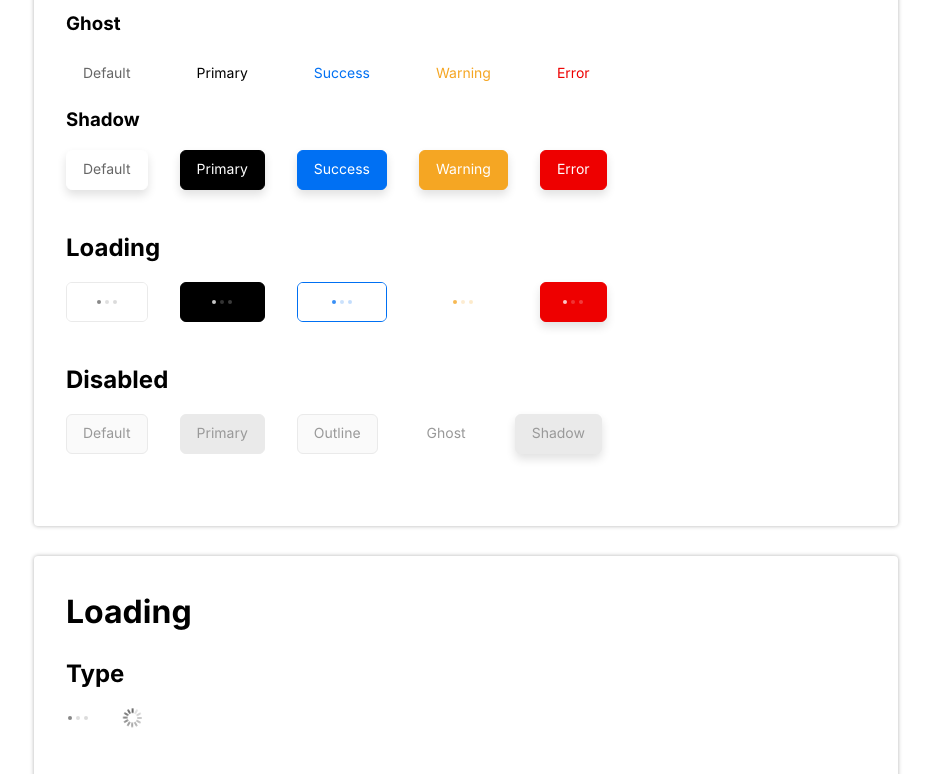
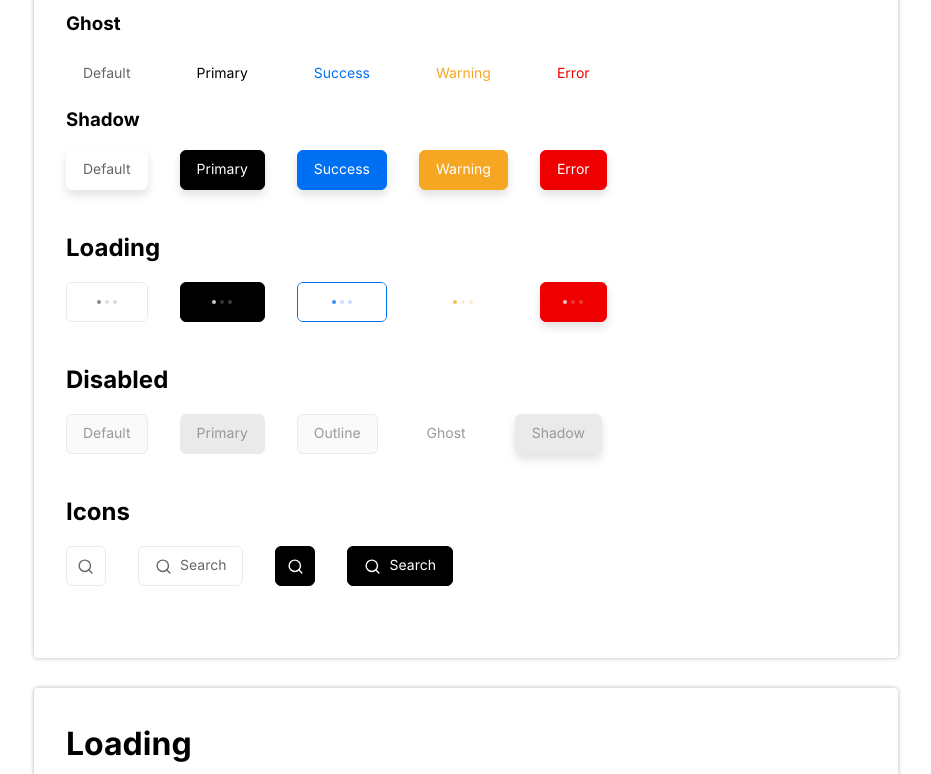
Before and after one commit to bohdev95/react-raw-ui, a React app: page / in a window 1280 px wide. Shown: the part 538-1312 px from the top of the page, without its empty margins (174-1105 px from the left). Built offline with nearby package versions, Linux system fonts and the light colour scheme.

Commit message:
feat(Button): add icon in button

```diff
--- a/components/Button/Button.styles.ts
+++ b/components/Button/Button.styles.ts
@@ -23,17 +23,17 @@ export const useButtonStyles = (props: ButtonProps): ButtonStyles => {
     sm: {
       fontSize: '12px',
       height: '34px',
-      padding: '0 12px',
+      horizontalPadding: '12px',
     },
     md: {
       fontSize: '14px',
       height: '40px',
-      padding: '0 16px',
+      horizontalPadding: '16px',
     },
     lg: {
       fontSize: '16px',
       height: '46px',
-      padding: '0 20px',
+      horizontalPadding: '20px',
     },
   };
 
@@ -484,7 +484,7 @@ export const useButtonCSS = (props: ButtonProps) => {
   const {
     fontSize,
     height,
-    padding,
+    horizontalPadding,
     backgroundColor,
     borderColor,
     color,
@@ -520,7 +520,7 @@ export const useButtonCSS = (props: ButtonProps) => {
       font-size: ${fontSize};
       line-height: 1;
       height: ${height};
-      padding: ${padding};
+      padding: 0 ${horizontalPadding};
       background-color: ${backgroundColor};
       border-color: ${borderColor};
       color: ${color};
@@ -553,7 +553,13 @@ export const useButtonCSS = (props: ButtonProps) => {
       transform: ${activeTransform};
     }
 
-    .raw-button-text {
+    .raw-button.raw-childless-button {
+      width: ${height};
+      height: ${height};
+      padding: 0;
+    }
+
+    .raw-button-content {
       position: relative;
       z-index: 1;
     }
--- a/components/Button/Button.tsx
+++ b/components/Button/Button.tsx
@@ -1,45 +1,16 @@
 import React, {
-  FC,
   forwardRef,
   Ref,
   PropsWithChildren,
+  Children,
   MouseEvent,
-  useMemo,
 } from 'react';
 import classNames from 'classnames';
-import css from 'styled-jsx/css';
-import Loading from '../Loading';
 
 import { useButtonStyles, useButtonCSS } from './Button.styles';
-import { ButtonProps, ButtonLoadingProps } from './Button.types';
-
-const ButtonLoading: FC<React.PropsWithChildren<ButtonLoadingProps>> = ({
-  color,
-  backgroundColor,
-}) => {
-  const { className, styles } = css.resolve`
-    .raw-button-loading {
-      position: absolute;
-      top: 0;
-      left: 0;
-      right: 0;
-      bottom: 0;
-      display: flex;
-      align-items: center;
-      justify-content: center;
-      z-index: 2;
-      background-color: ${backgroundColor};
-    }
-  `;
-  const classes = classNames('raw-button-loading', className);
-
-  return (
-    <div className={classes}>
-      <Loading color={color} />
-      {styles}
-    </div>
-  );
-};
+import { ButtonProps } from './Button.types';
+import ButtonLoading from './ButtonLoading';
+import ButtonIcon from './ButtonIcon';
 
 const Button = forwardRef<HTMLButtonElement, PropsWithChildren<ButtonProps>>(
   (
@@ -51,13 +22,16 @@ const Button = forwardRef<HTMLButtonElement, PropsWithChildren<ButtonProps>>(
       htmlType = 'button',
       loading = false,
       disabled = false,
+      icon,
+      iconRight,
       onClick,
       children,
       ...restProps
     },
     ref: Ref<HTMLButtonElement | null>
   ) => {
-    const { color, backgroundColor } = useButtonStyles({
+    const { horizontalPadding, height, color, backgroundColor } =
+      useButtonStyles({
         type,
         size,
         variant,
@@ -73,10 +47,14 @@ const Button = forwardRef<HTMLButtonElement, PropsWithChildren<ButtonProps>>(
       disabled,
     });
 
+    const isChildLess = Children.count(children) === 0;
+    const isRight = Boolean(iconRight);
+
     const classes = classNames(
       'raw-button',
       loading && 'raw-loading-button',
       disabled && 'raw-disabled-button',
+      isChildLess && 'raw-childless-button',
       className,
       resolveClassName
     );
@@ -97,9 +75,30 @@ const Button = forwardRef<HTMLButtonElement, PropsWithChildren<ButtonProps>>(
         {loading && (
           <ButtonLoading color={color} backgroundColor={backgroundColor} />
         )}
-        <span className={classNames('raw-button-text', resolveClassName)}>
+        {icon && (
+          <ButtonIcon
+            isSingle={isChildLess}
+            height={height}
+            horizontalPadding={horizontalPadding}
+          >
+            {icon}
+          </ButtonIcon>
+        )}
+        {!isChildLess && (
+          <span className={classNames('raw-button-content', resolveClassName)}>
             {children}
           </span>
+        )}
+        {iconRight && (
+          <ButtonIcon
+            isSingle={isChildLess}
+            isRight={isRight && !isChildLess}
+            height={height}
+            horizontalPadding={horizontalPadding}
+          >
+            {iconRight}
+          </ButtonIcon>
+        )}
         {styles}
       </button>
     );
--- /dev/null
+++ b/components/Button/ButtonIcon.tsx
@@ -0,0 +1,56 @@
+import React, { FC, PropsWithChildren } from 'react';
+import css from 'styled-jsx/css';
+import classNames from 'classnames';
+
+import { ButtonIconProps } from './Button.types';
+
+const ButtonIcon: FC<PropsWithChildren<ButtonIconProps>> = ({
+  isRight = false,
+  isSingle = false,
+  height,
+  horizontalPadding,
+  children,
+}) => {
+  const { className, styles } = css.resolve`
+    .raw-button-icon {
+      display: flex;
+      justify-content: center;
+      align-items: center;
+      z-index: 1;
+      margin-right: calc(${horizontalPadding} / 2);
+    }
+
+    .raw-button-icon :global(svg) {
+      background: transparent;
+      height: calc(${height} / 2.35);
+      width: calc(${height} / 2.35);
+    }
+
+    .button-icon-right {
+      margin-left: calc(${horizontalPadding} / 2);
+      margin-right: 0;
+    }
+
+    .button-icon-single {
+      margin-right: 0;
+    }
+  `;
+
+  const classes = classNames(
+    'raw-button-icon',
+    {
+      'button-icon-right': isRight,
+      'button-icon-single': isSingle,
+    },
+    className
+  );
+
+  return (
+    <span className={classes}>
+      {children}
+      {styles}
+    </span>
+  );
+};
+
+export default ButtonIcon;
--- /dev/null
+++ b/components/Button/ButtonLoading.tsx
@@ -0,0 +1,38 @@
+import React, {
+  FC,
+} from 'react';
+import css from 'styled-jsx/css';
+import classNames from 'classnames';
+
+import Loading from '../Loading';
+import { ButtonLoadingProps } from './Button.types';
+
+const ButtonLoading: FC<React.PropsWithChildren<ButtonLoadingProps>> = ({
+  color,
+  backgroundColor,
+}) => {
+  const { className, styles } = css.resolve`
+    .raw-button-loading {
+      position: absolute;
+      top: 0;
+      left: 0;
+      right: 0;
+      bottom: 0;
+      display: flex;
+      align-items: center;
+      justify-content: center;
+      z-index: 2;
+      background-color: ${backgroundColor};
+    }
+  `;
+  const classes = classNames('raw-button-loading', className);
+
+  return (
+    <div className={classes}>
+      <Loading color={color} />
+      {styles}
+    </div>
+  );
+};
+
+export default ButtonLoading;
--- a/src/App.tsx
+++ b/src/App.tsx
@@ -1,4 +1,5 @@
 import React, { FC, PropsWithChildren } from 'react';
+import { Search } from 'react-feather';
 import { Button, Loading } from '../components';
 
 const Container: FC<PropsWithChildren<{ title: string }>> = ({
@@ -188,6 +189,16 @@ function App() {
             </Button>
           </Unit>
         </Wrapper>
+        <Wrapper title="Icons">
+          <Unit layout="row">
+            <Button icon={<Search />} />
+            <Button icon={<Search />}>Search</Button>
+            <Button type="primary" icon={<Search />} />
+            <Button type="primary" icon={<Search />}>
+              Search
+            </Button>
+          </Unit>
+        </Wrapper>
       </Container>
       <Container title="Loading">
         <Wrapper title="Type">
```
Also changed, not shown: components/Button/Button.types.ts (+11 -2 lines). Lines whose indentation alone changed are shown as unchanged.
